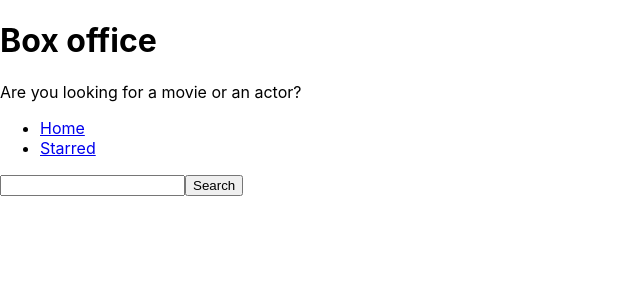
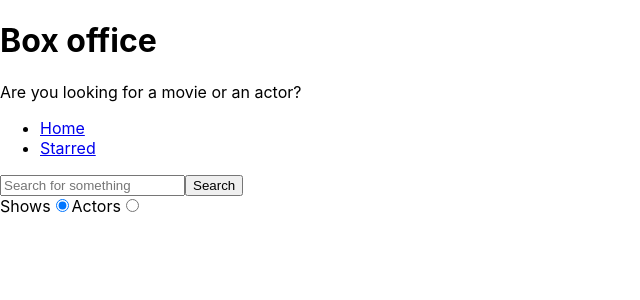
Before and after one commit to Sofia-Morgado/Box-Office, a React (Create React App) app: page / in a window 1280 px wide. Shown: the top 300 px of the page, without its empty margins (0-640 px from the left). Built offline with nearby package versions, Linux system fonts and the light colour scheme; the HTML template or start-up script is replaced by a standard one.

Commit message:
added search option

```diff
--- a/src/pages/Home.js
+++ b/src/pages/Home.js
@@ -1,11 +1,15 @@
 import React, { useState } from 'react';
 import MainPageLayout from '../components/MainPageLayout';
-import {apiGet} from '../misc/config';
+import { apiGet } from '../misc/config';
 
 // eslint-disable-next-line arrow-body-style
 const Home = () => {
   const [input, setInput] = useState('');
   const [results, setResults] = useState(null);
+  const [searchOption, setSearchOption] = useState('shows');
+
+  // boolean flag
+  const isShowsSearch = searchOption === "shows";
 
   // Change value as the user is writing
   const onInputChange = ev => {
@@ -13,10 +17,9 @@
   };
 
   const onSearch = () => {
-    apiGet(`/search/shows?q=${input}`).then(result => {
+    apiGet(`/search/${searchOption}?q=${input}`).then(result => {
       setResults(result);
     });
-
   };
 
   const onKeyDown = ev => {
@@ -34,22 +37,25 @@
 
     // API returns
     if (results && results.length > 0) {
-      return (
-        <div>
-          {results.map(item => (
+      return results[0].show ? results.map(item => (
             <div key={item.show.id}>{item.show.name}</div>
-          ))}
-        </div>
-      );
-    };
+          )) : results.map(item => (
+            <div key={item.person.id}>{item.person.name}</div>
+          ));
+    }
 
     return null;
   };
+
+  const onRadioChange = (ev) => {
+    setSearchOption(ev.target.value);
+  }
 
   return (
     <MainPageLayout>
       <input
         type="text"
+        placeholder="Search for something"
         onChange={onInputChange}
         onKeyDown={onKeyDown}
         value={input}
@@ -57,6 +63,28 @@
       <button type="button" onClick={onSearch}>
         Search
       </button>
+      <div>
+        <label htmlFor="shows-search">
+          Shows
+          <input
+            id="shows-search"
+            type="radio"
+            value="shows"
+            checked={isShowsSearch}
+            onChange={onRadioChange}
+          />
+        </label>
+        <label htmlFor="actors-search">
+          Actors
+          <input
+            id="actors-search"
+            type="radio"
+            value="people"
+            checked={!isShowsSearch}
+            onChange={onRadioChange}
+          />
+        </label>
+      </div>
       {renderResults()}
     </MainPageLayout>
   );
```
